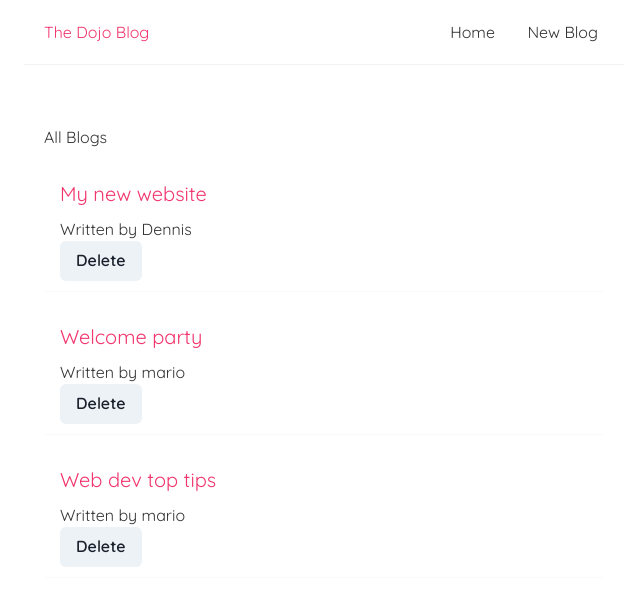
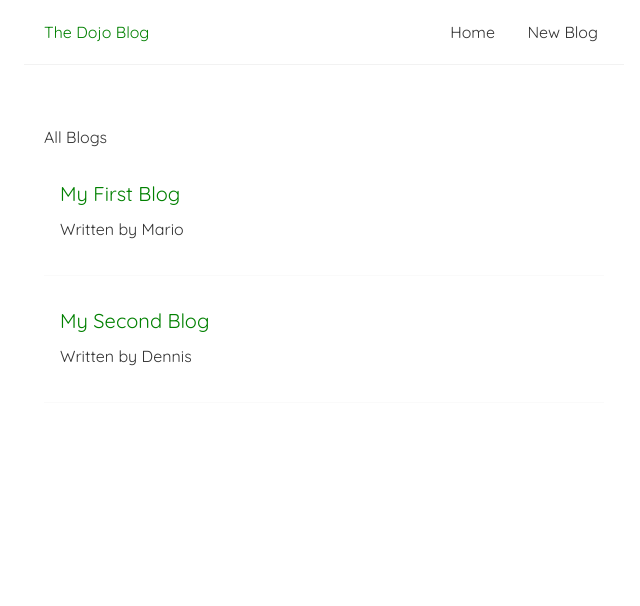
Before and after one commit to Dennis-star1001/Furniture, a React (Create React App) app: page / in a window 1280 px wide. Shown: the top 606 px of the page, without its empty margins (316-956 px from the left). Built offline with nearby package versions, Linux system fonts and the light colour scheme; data requests are answered from the project's data file.

Commit message:
custom hooks

```diff
--- /dev/null
+++ b/data/db.json
@@ -0,0 +1,17 @@
+{
+    "blogs": [
+        {
+            "title": "My First Blog",
+            "body": "Why do we use5 Examples of APIs We Use in Our Everyday Lives 1. Weather Snippets. Google utilizes APIs to display relevant data from user search queries. One common API usage... 2. Log-in Using XYZ.",
+            "author": "Mario",
+            "id": 1
+        },
+        {
+            "title": "My Second Blog",
+            "body": "Why do we use5 Examples of APIs We Use in Our Everyday Lives 1. Weather Snippets. Google utilizes APIs to display relevant data from user search queries. One common API usage... 2. Log-in Using XYZ.",
+            "author": "Dennis",
+            "id": 2
+
+        }
+    ]
+}
--- a/src/BlogList.js
+++ b/src/BlogList.js
@@ -1,6 +1,6 @@
 import { Button } from "@chakra-ui/react";
 
-const BlogList = ({ blogs, title, handleDelete }) => {
+const BlogList = ({ blogs, title }) => {
 
     return (
         <div className="blog-list">
@@ -9,7 +9,6 @@ const BlogList = ({ blogs, title, handleDelete }) => {
                 <div className="blog-preview" key={blog.id}>
                     <h2>{blog.title}</h2>
                     <p>Written by {blog.author}</p>
-                    <Button onClick={() => handleDelete(blog.id)}>Delete</Button>
                     <br />
                 </div>
             ))}
--- a/src/Home.js
+++ b/src/Home.js
@@ -1,27 +1,24 @@
 import './index.css'
-import { Box, Button, Text } from "@chakra-ui/react";
+import { Box } from "@chakra-ui/react";
 import { useEffect, useState } from "react";
 import BlogList from './BlogList';
+import useFetch from './useFetch';
 
 const Home = () => {
 
-    const [blogs, setBlogs] = useState([
-        { title: 'My new website', body: 'lorem ipsum.....', author: 'Dennis', id: '1' },
-        { title: 'Welcome party', body: 'lorem ipsum.....', author: 'mario', id: '2' },
-        { title: 'Web dev top tips', body: 'lorem ipsum.....', author: 'mario', id: '3' }
-    ]);
+    const { data: blogs, isPendng, error } = useFetch('http://localhost:8000/blogs')
+    // const handleDelete = (id) => {
 
-    const handleDelete = (id) => {
-
-        const newBlogs = blogs.filter((e) => e.id !== id)
-        setBlogs(newBlogs)
-    }
-
+    //     const newBlogs = blogs.filter((e) => e.id !== id)
+    //     setBlogs(newBlogs)
+    // }
 
 
     return (
         <Box className="home">
-            <BlogList blogs={blogs} title="All Blogs" handleDelete={handleDelete} />
+            {error && <Box>{error}</Box>}
+            {isPendng && <Box>Loading...</Box>}
+            {blogs && <BlogList blogs={blogs} title="All Blogs" />}
             {/* <BlogList blogs={blogs.filter((e)=> e.author === 'mario')} title="Dennis's Blog" /> */}
         </Box>
     );
--- a/src/index.css
+++ b/src/index.css
@@ -15,7 +15,7 @@
   border-bottom: 1px solid #f2f2f2;
 }
 .navbar h1 {
-  color: #f1356d;
+  color: green;
 }
 .navbar .links {
   margin-left: auto;
@@ -26,7 +26,7 @@
   padding: 6px;
 }
 .navbar a:hover {
-  color: #f1356d;
+  color: green;
 }
 .content {
   max-width: 600px;
@@ -45,6 +45,6 @@
 }
 .blog-preview h2{
   font-size: 20px;
-  color: #f1356d;
+  color: green;
   margin-bottom: 8px;
 }
--- /dev/null
+++ b/src/useFetch.js
@@ -0,0 +1,31 @@
+import { useEffect, useState } from "react";
+
+const useFetch = (url) => {
+    const [data, setData] = useState(null);
+    const [isPendng, setIsPending] = useState(true);
+    const [error, setError] = useState(null);
+
+    useEffect(() => {
+        setTimeout(() => {
+            fetch(url)
+                .then(res => {
+                    if (!res.ok) {
+                        throw Error('Could not fetch the data for the resourse');
+                    }
+                    console.log(res)
+                    return res.json()
+                }).then(data => {
+                    setData(data);
+                    setIsPending(false);
+                    setError(null);
+
+                })
+                .catch(err => {
+                    setError(err.message);
+                    setIsPending(false);
+                })
+        }, 1000);
+    }, [url])
+    return { data, isPendng, error };
+}
+export default useFetch;
```
